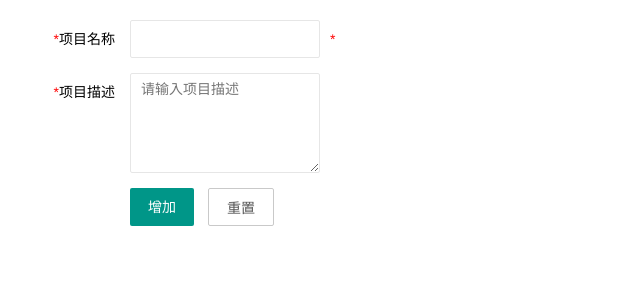
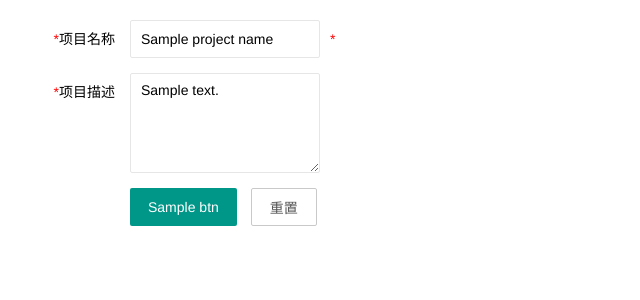
Before and after one commit to TesterEngineer/InterfaceAutoTest, a Django app: template templates/project-add.html in a window 1280 px wide. Shown: the top 300 px of the page, without its empty margins (0-640 px from the left). Run offline with Django 3.2, Linux system fonts and the light colour scheme; the template is opened without the code that fills it: most values are stand-ins (such as "Sample title", 1, 10 or a date in 2020); some libraries are stand-ins or nearby versions.

Commit message:
优化项目新增功能

```diff
--- a/InterfaceAutoTest/settings.py
+++ b/InterfaceAutoTest/settings.py
@@ -116,7 +116,7 @@ AUTH_PASSWORD_VALIDATORS = [
 
 LANGUAGE_CODE = 'en-us'
 
-TIME_ZONE = 'UTC'
+TIME_ZONE = 'Asia/Shanghai'
 
 USE_I18N = True
 
--- a/InterfaceTestManage/models.py
+++ b/InterfaceTestManage/models.py
@@ -1,9 +1,11 @@
 #coding=utf-8
+import django.utils.timezone as timezone
+
 from django.db import models
 
 # Create your models here.
 class BaseTable(models.Model):
-    create_time = models.DateTimeField('创建时间', auto_now_add=True)
+    create_time = models.DateTimeField('创建时间', default=timezone.now())
     update_time = models.DateTimeField('更新时间', auto_now=True)
 
     class Meta:
@@ -25,7 +27,7 @@ class userInfo(BaseTable):
 
 class project(BaseTable):
     projectName = models.CharField('项目名称',max_length=10)
-    projectdesc = models.TextField('项目说明')
+    projectdesc = models.TextField('项目说明',null=False)
     username = models.CharField('操作人',max_length=10,null=False)
     class Meta:
         verbose_name = '项目表'
--- a/templates/project-add.html
+++ b/templates/project-add.html
@@ -6,14 +6,15 @@
 {% endblock script %}
 {% block content %}
     <div class="x-body layui-anim layui-anim-up">
-        <form class="layui-form">
+
+       {% comment %} class="layui-form"{% endcomment %}
           <div class="layui-form-item">
               <label for="L_email" class="layui-form-label">
                   <span class="x-red">*</span>项目名称
               </label>
               <div class="layui-input-inline">
                   <input type="text" id="L_email" name="projectName" required="" lay-verify="projectName"
-                  autocomplete="off" class="layui-input">
+                  autocomplete="off" class="layui-input" value="{{ projectName }}">
               </div>
               <div class="layui-form-mid layui-word-aux">
                   <span class="x-red">*</span>
@@ -24,61 +25,85 @@
                   <span class="x-red">*</span>项目描述
               </label>
               <div class="layui-input-inline">
-                   <textarea name="projectdesc" placeholder="请输入项目描述" class="layui-textarea"></textarea>
+                   <textarea name="projectdesc" placeholder="请输入项目描述" class="layui-textarea" >{{ projectdesc }}</textarea>
               </div>
           </div>
 
 
-          <div class="layui-form-item">
+
               <label for="L_repass" class="layui-form-label">
               </label>
-
-              <button id="project_add" class="layui-btn" lay-filter="add"  lay-submit="">
-                  增加
+{% comment %}lay-filter="add"   lay-submit=""{% endcomment %}
+              <button id="project_add_edit" class="layui-btn"  >
+                 {{ btn }}
               </button>
                <button type="reset" class="layui-btn layui-btn-primary">重置</button>
-          </div>
-      </form>
+
+
     </div>
     <script>
-        layui.use(['form','layer'], function(){
-            $ = layui.jquery;
-          var form = layui.form
-          ,layer = layui.layer;
+        $('#project_add_edit').on('click',function(){
 
-          //自定义验证规则
-          form.verify({
-            projectName: function(value){
-              if(value.length < 2){
-                return '项目名称至少得2个字符啊';
-              }
-            }
+                var  subbtn = $("#project_add_edit");
+                subbtn.attr("class","layui-btn layui-btn-disabled");
 
-          });
+                //如果你想关闭最新弹出的层，直接获取layer.index即可
+                //layer.close(layer.index); //它获取的始终是最新弹出的某个层，值是由layer内部动态递增计算的
 
-          //监听提交
-          form.on('submit(add)', function(data){
+                //发异步
+                var projectname = $("input[name='projectName']").val();
+                var projectdesc = $("textarea[name='projectdesc']").val();
+                if(projectname.length >0){
+                     var datas ={};
+                     datas['projectName'] = projectname;
+                    datas['projectdesc'] = projectdesc;
+                    $.post('/projectAdd',datas,function (data) {
+                         if (data.sucess.length >0) {
+                             window.parent.location.href ='/api/projectManager/0';
+                                     layer.alert(data.sucess, {icon: 6}, function () {
+                                         // 获得frame索引
+                                         var index = parent.layer.getFrameIndex(window.name);
+                                         //关闭当前frame
+                                         parent.layer.close(index);
+                                         //window.location.href ='/api/projectManager/0'
+                                     });
+                                    //window.location.href ='/api/projectManager/0' 会加在这个iframe里面
+                                 }
+                         }
 
-              var  subbtn = $("#project_add");
-              subbtn.attr("class","layui-btn layui-btn-disabled")
-            //发异步，把数据提交给php
-            $.post('/projectAdd',data.field,function (data) {
-                   debugger;
+                     )
+                }else {
+                     layer.open({title: '出错提示啦！！', content:"请按照要求填写信息！"});
+                      subbtn.attr("class","layui-btn");
+                }
 
-                   layer.alert("增加成功", {icon: 6},function () {
-                     // 获得frame索引
-                     var index = parent.layer.getFrameIndex(window.name);
-                     //关闭当前frame
-                     parent.layer.close(index);
-                     });
 
-               }
-            );
-            return false;
-          });
+    /*
+            $.ajax({
+             type: "POST",
+             url: "/projectAdd",
+             contentType: 'application/x-www-form-urlencoded;charset=utf-8',
+             data:datas,
+             dataType: "json",
+             success: function(data){
+                         if (data.sucess.length >0) {
+                             layer.alert(data.sucess, {icon: 6}, function () {
+                                 // 获得frame索引
+                                 var index = parent.layer.getFrameIndex(window.name);
+                                 //关闭当前frame
+                                 parent.layer.close(index);
+                                 //window.location.href ='/api/projectManage/0'
+                             });
+                         }
+                      },
+             error:function(e){
+                         alert(e);
+             }
+         });*/
 
 
         });
 
+
     </script>
 {% endblock content %}
--- a/templates/test.html
+++ b/templates/test.html
@@ -7,7 +7,7 @@
 <script>
     $('#bt').click(function () {
          $.post('/ajaxtest','',function (data) {
-        alert(data)
+             alert(data)
     });
 
         }
```
Also changed, not shown: InterfaceTestManage/views.py (+34 -11 lines), templates/project-list.html (+12 -16 lines).
